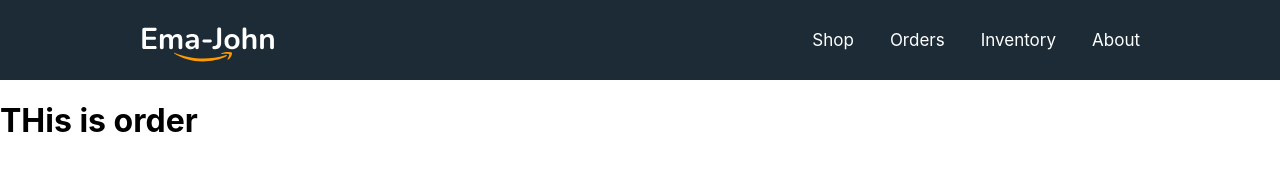
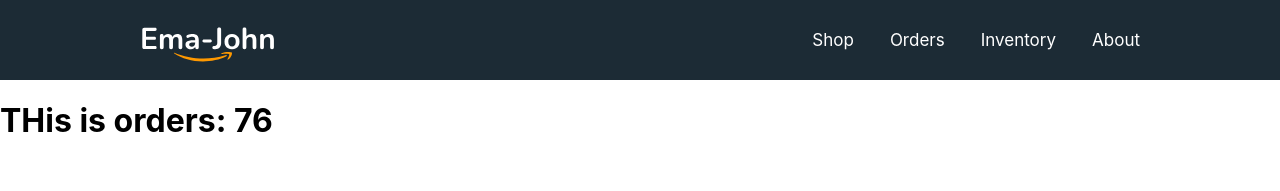
Before and after one commit to Rasujon3/ema-john-simples, a React (Create React App) app: page /orders in a window 1280 px wide. Shown: the top 191 px of the page. Built offline with nearby package versions, Linux system fonts and the light colour scheme.

Commit message:
53-3 Write useState and useEffect in a different file and import it

```diff
--- a/src/components/Orders/Orders.js
+++ b/src/components/Orders/Orders.js
@@ -1,9 +1,11 @@
 import React from "react";
+import useProducts from "../../hooks/useProducts";
 
 const Orders = () => {
+  const [products, setProducts] = useProducts();
   return (
     <div>
-      <h1>THis is order</h1>
+      <h1>THis is orders: {products.length}</h1>
     </div>
   );
 };
--- a/src/components/Shop/Shop.js
+++ b/src/components/Shop/Shop.js
@@ -1,19 +1,13 @@
 import React, { useEffect, useState } from "react";
+import useProducts from "../../hooks/useProducts";
 import { addToDb, getStoredCart } from "../../utilities/fakedb";
 import Cart from "../Cart/Cart";
 import Product from "../Product/Product";
 import "./Shop.css";
 
 const Shop = () => {
-  const [products, setProducts] = useState([]);
+  const [products, setProducts] = useProducts([]);
   const [cart, setCart] = useState([]);
-
-  useEffect(() => {
-    const url = `products.json`;
-    fetch(url)
-      .then((res) => res.json())
-      .then((data) => setProducts(data));
-  }, []);
 
   useEffect(() => {
     const storedCart = getStoredCart();
--- /dev/null
+++ b/src/hooks/useProducts.js
@@ -0,0 +1,14 @@
+import { useEffect, useState } from "react";
+
+const useProducts = () => {
+  const [prosucts, setProsucts] = useState([]);
+  useEffect(() => {
+    const url = `products.json`;
+    fetch(url)
+      .then((res) => res.json())
+      .then((data) => setProsucts(data));
+  }, []);
+  return [prosucts, setProsucts];
+};
+
+export default useProducts;
```
